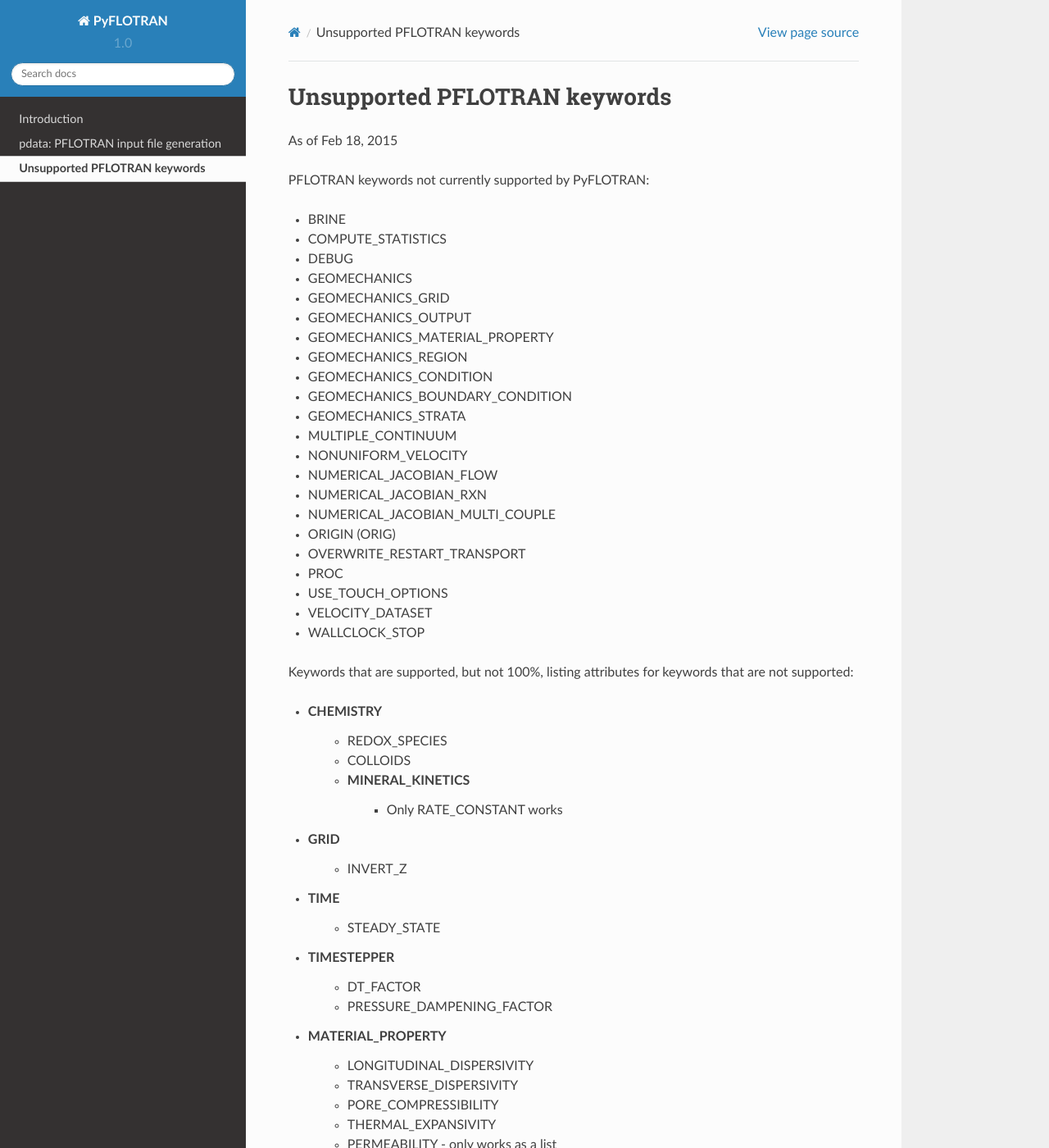
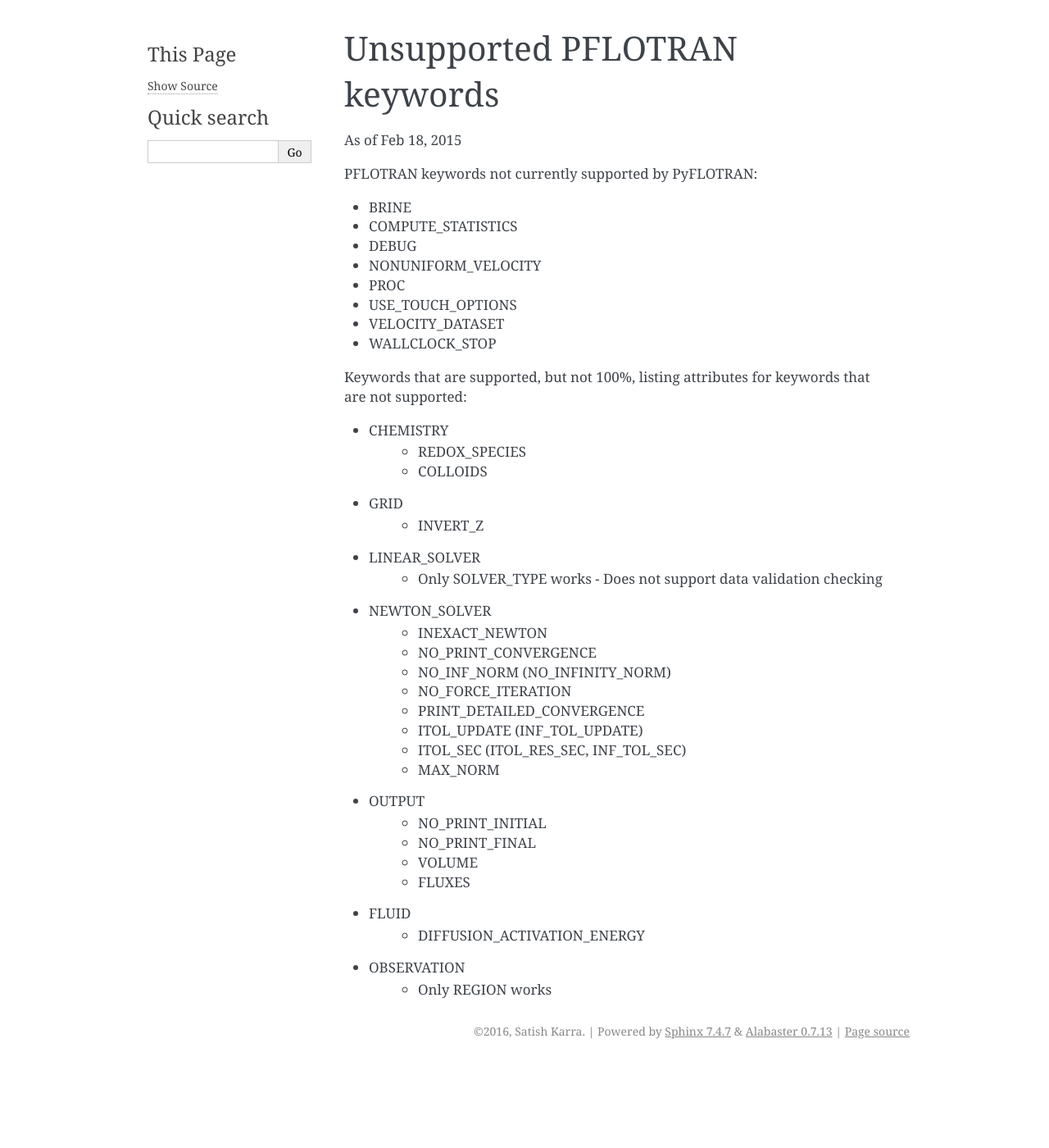
Before and after one commit to pinshuai/pyflotran-bitbucket, a Sphinx documentation site: the page built from documentation/unsupported_keywords.rst, in a window 1280 px wide and 1400 px high. Shown: the whole window at 82% size. Built offline with Sphinx 7.4.7, drawn with Linux system fonts in a browser that asks for light colours; formulas are drawn with MathJax 3; some of the changed text lies outside the part shown.

Commit message:
Some clean up of the documentation.

```diff
--- a/cleanup.py
+++ b/cleanup.py
@@ -18,3 +18,6 @@ for FILE in glob.glob('tests/*/multi_*/*'):
 
 for FILE in glob.glob('tests/*/*_new.*'):
     os.remove(FILE)
+
+for FILE in glob.glob('*in'):
+    os.remove(FILE)
--- a/documentation/conf.py
+++ b/documentation/conf.py
@@ -25,7 +25,7 @@ sys.path.insert(0, os.path.abspath('../.'))
 
 # Add any Sphinx extension module names here, as strings. They can be extensions
 # coming with Sphinx (named 'sphinx.ext.*') or your custom ones.
-extensions = ['sphinx.ext.autodoc', 'sphinx.ext.doctest', 'sphinx.ext.todo', 'sphinx.ext.coverage', 'sphinx.ext.pngmath', 'sphinx.ext.mathjax', 'sphinx.ext.ifconfig', 'sphinx.ext.viewcode']
+extensions = ['sphinx.ext.autodoc', 'sphinx.ext.doctest', 'sphinx.ext.todo', 'sphinx.ext.coverage', 'sphinx.ext.mathjax', 'sphinx.ext.ifconfig', 'sphinx.ext.viewcode']
 
 # Add any paths that contain templates here, relative to this directory.
 templates_path = ['_templates']
@@ -91,7 +91,7 @@ pygments_style = 'sphinx'
 
 # The theme to use for HTML and HTML Help pages.  See the documentation for
 # a list of builtin themes.
-html_theme = 'sphinx_rtd_theme'
+#html_theme = 'sphinx_rtd_theme'
 
 # Theme options are theme-specific and customize the look and feel of a theme
 # further.  For a list of options available for each theme, see the
--- a/documentation/unsupported_keywords.rst
+++ b/documentation/unsupported_keywords.rst
@@ -13,35 +13,7 @@ PFLOTRAN keywords not currently supported by PyFLOTRAN:
 
 * DEBUG
 
-* GEOMECHANICS
-
-* GEOMECHANICS_GRID
-
-* GEOMECHANICS_OUTPUT
-
-* GEOMECHANICS_MATERIAL_PROPERTY
-
-* GEOMECHANICS_REGION
-
-* GEOMECHANICS_CONDITION
-
-* GEOMECHANICS_BOUNDARY_CONDITION
-
-* GEOMECHANICS_STRATA
-
-* MULTIPLE_CONTINUUM
-
 * NONUNIFORM_VELOCITY
-
-* NUMERICAL_JACOBIAN_FLOW
-
-* NUMERICAL_JACOBIAN_RXN
-
-* NUMERICAL_JACOBIAN_MULTI_COUPLE
-
-* ORIGIN (ORIG)
-
-* OVERWRITE_RESTART_TRANSPORT
 
 * PROC
 
@@ -56,31 +28,9 @@ Keywords that are supported, but not 100%, listing attributes for keywords that
 * CHEMISTRY
 	- REDOX_SPECIES
 	- COLLOIDS
-	- MINERAL_KINETICS
-		- Only RATE_CONSTANT works
 
 * GRID
 	- INVERT_Z
-
-* TIME
-	- STEADY_STATE
-
-* TIMESTEPPER
-	- DT_FACTOR
-	- PRESSURE_DAMPENING_FACTOR
-
-* MATERIAL_PROPERTY
-	- LONGITUDINAL_DISPERSIVITY
-	- TRANSVERSE_DISPERSIVITY
-	- PORE_COMPRESSIBILITY
-	- THERMAL_EXPANSIVITY
-	- PERMEABILITY - only works as a list
-	- PERMEABILITY_POWER
-	- PERMEABILITY_CRIT_POR
-	- PERMEABILITY_MIN_SCALE_FAC
-	- TORTUOSITY_POWER
-	- MINERAL_SURFACE_AREA_POWER
-	- SECONDARY_CONTINUUM
 
 * LINEAR_SOLVER
 	- Only SOLVER_TYPE works - Does not support data validation checking
@@ -102,27 +52,7 @@ Keywords that are supported, but not 100%, listing attributes for keywords that
 	- FLUXES
 
 * FLUID
-	- PHASE
 	- DIFFUSION_ACTIVATION_ENERGY
 
 * OBSERVATION
 	- Only REGION works
-
-* REGION
-	- FILE
-	- LIST
-	- BLOCK
-
-* TRANSPORT_CONDITION
-	- TIME
-
-* FLOW_CONDITION
-	- CYCLIC
-	- INTERPOLATION
-	- TIME
-	- GRADIENT, GRAD
-	- FLUX, VELOCITY, VEL
-	- SAT, SATURATION
-	- CONDUCTANCE
-
-* Additionally, we are currently in the process of adding keywords for the GENERAL MODE that is being developed in PFLOTRAN.
--- a/setup.py
+++ b/setup.py
@@ -2,7 +2,7 @@
 from distutils.core import setup
 
 setup(name='PyFLOTRAN',
-      version='1.0.0',
+      version='1.0.1',
       description='Python scripting library for PFLOTRAN simulations',
       author='Satish Karra, Cory Kitay',
       author_email='satkarra@lanl.gov',
```
Also changed, not shown: 1 other file.
